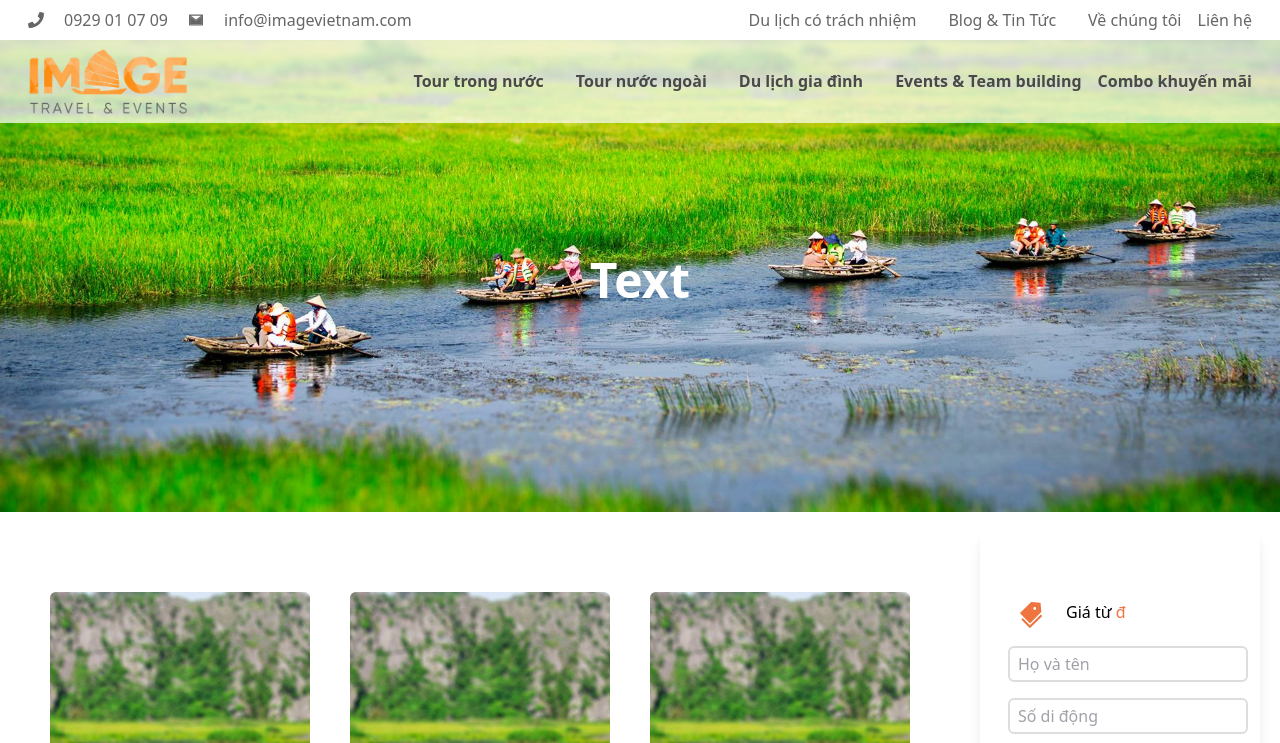
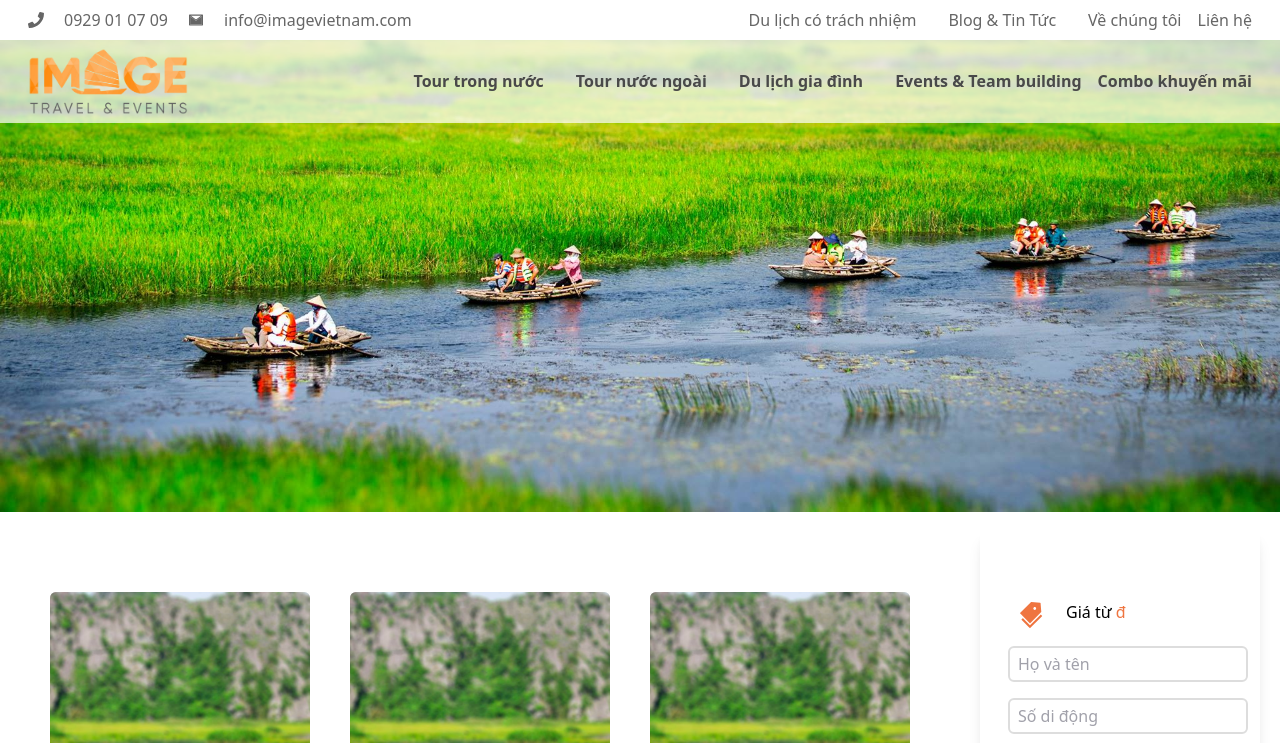
Before and after one commit to hieuphan94/img-client, a React (Create React App) app: page /tour in a window 1280 px wide. Shown: the top 743 px of the page. Built offline with nearby package versions, Linux system fonts and the light colour scheme; no server answers.

Commit message:
Fix banner

```diff
--- a/src/components/base/BannerPage.js
+++ b/src/components/base/BannerPage.js
@@ -1,9 +1,8 @@
 import React from "react";
 
-export const BannerPage = () => {
+export const BannerPage = ({ page }) => {
   const content = {
     img: "img/banner-page.jpeg",
-    text: "Text",
   };
   return (
     <div
@@ -12,7 +11,7 @@ export const BannerPage = () => {
     >
       <div className="mx-auto py-64">
         <h3 className="text-center text-5xl font-bold text-white">
-          {content.text}
+          {page.title}
         </h3>
       </div>
     </div>
--- a/src/pages/TourDetail.js
+++ b/src/pages/TourDetail.js
@@ -16,7 +16,7 @@ export const TourDetail = () => {
   return (
     <div>
       <Header />
-      <BannerPage />
+      <BannerPage page={tour} />
       <div className="page-content flex">
         <div className="w-3/4 page-content-detail py-5 px-5">
           <h3 className="text-center text-main font-bold text-4xl py-5">
```
